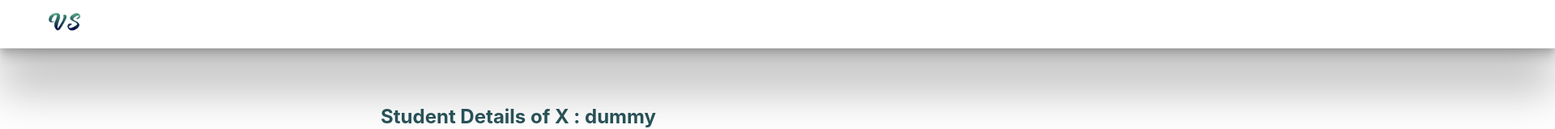
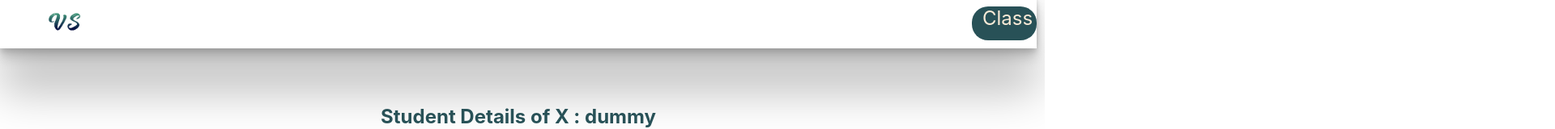
Before and after one commit to Vigneshprabu1398/Education_Frontend, a React (Create React App) app: page /viewStudent in a window 1280 px wide. Shown: the top 160 px of the page at 81% size, 1920 px wide, since content can reach past the window. Built offline with nearby package versions, Linux system fonts and the light colour scheme; no server answers; a web font is replaced by a local one.

Commit message:
Change's in styling

```diff
--- a/src/Components/Student/Viewstudent.css
+++ b/src/Components/Student/Viewstudent.css
@@ -23,8 +23,27 @@
     text-align: center;
 }
 #view-navbar{
-    width: 150%;
+    width: 100%;
     height: 60px;
     display: flex;
     box-shadow: rgba(0, 0, 0, 0.25) 0px 54px 55px, rgba(0, 0, 0, 0.12) 0px -12px 30px, rgba(0, 0, 0, 0.12) 0px 4px 6px, rgba(0, 0, 0, 0.17) 0px 12px 13px, rgba(0, 0, 0, 0.09) 0px -3px 5px;
 }
+#class1{
+    text-decoration: none;
+    padding: 15px;
+    padding-left: 13px;
+    font-size: x-large;
+    color: antiquewhite;
+}
+#one{
+    margin-top: 8px;
+    margin-left: 1100px;
+    height: 70%;
+    width: 80px;
+    border-radius: 20px;
+    background-color: #285157;
+}
+#one:hover{
+    cursor: pointer;
+    background-color: #56ab87;
+}
--- a/src/Components/Student/Viewstudent.jsx
+++ b/src/Components/Student/Viewstudent.jsx
@@ -32,6 +32,9 @@ export const Viewstudent = ()=>{
 
             <div id="view-navbar">
               <Link to="/principal"><img className="logo" src={logo} alt="" /></Link>
+              <div id="one">
+              <Link  id="class1" to="/class">Class</Link>
+              </div>
             </div>
 
             <h2 className="viewstudent-head">Student Details of X : {state}</h2>
```
